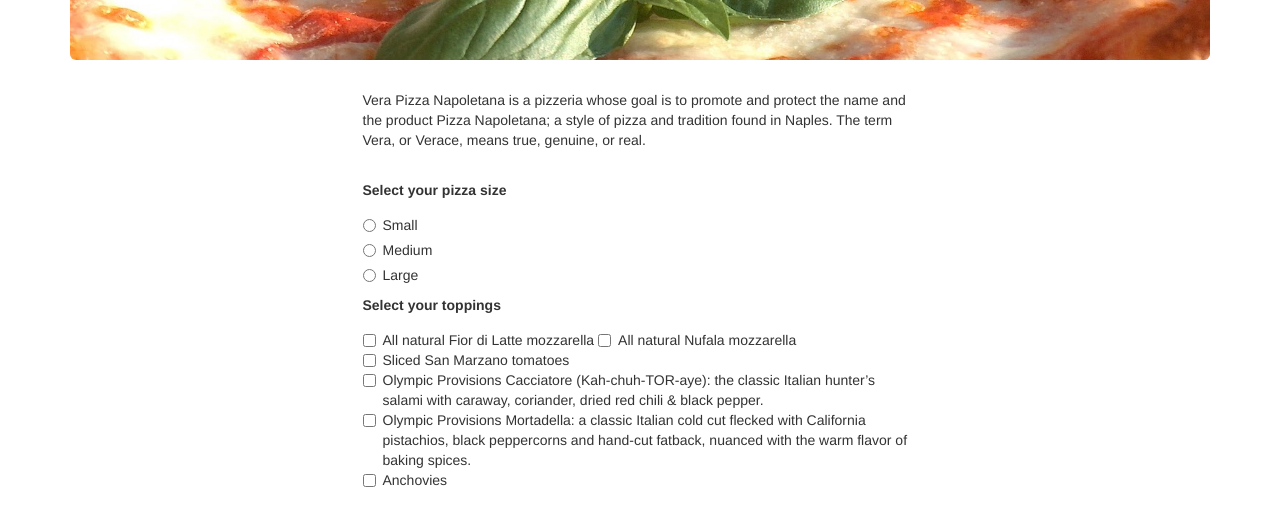
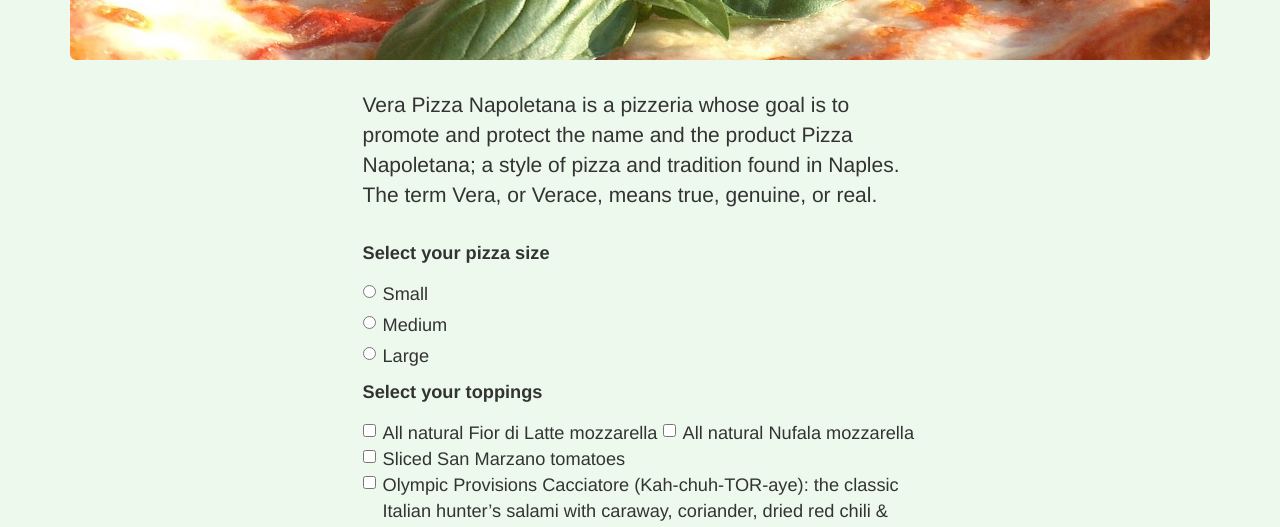
Before and after one commit to yasskin/pizza, a plain HTML site: page index.html in a window 1280 px wide. Shown: the part 268-795 px from the top of the page. Drawn offline with Linux system fonts and the light colour scheme.

Commit message:
clean up spacing in files and add some styling

```diff
--- a/css/styles.css
+++ b/css/styles.css
@@ -1,5 +1,10 @@
 #show-order, #contact-delivery {
   display: none;
+}
+
+body {
+  background-color: #ecf9ec;
+;
 }
 
 button {
@@ -14,3 +19,12 @@
   color: white;
   text-shadow: black 0.4em 0.4em 0.4em;
 }
+
+p {
+  font-size: 1.5em;
+}
+
+.form-group {
+  font-size: 1.3em;
+  font-weight: bold;
+}
```
Also changed, not shown: about.html (+0 -3 lines), index.html (+0 -17 lines), js/scripts.js (+1 -15 lines).
